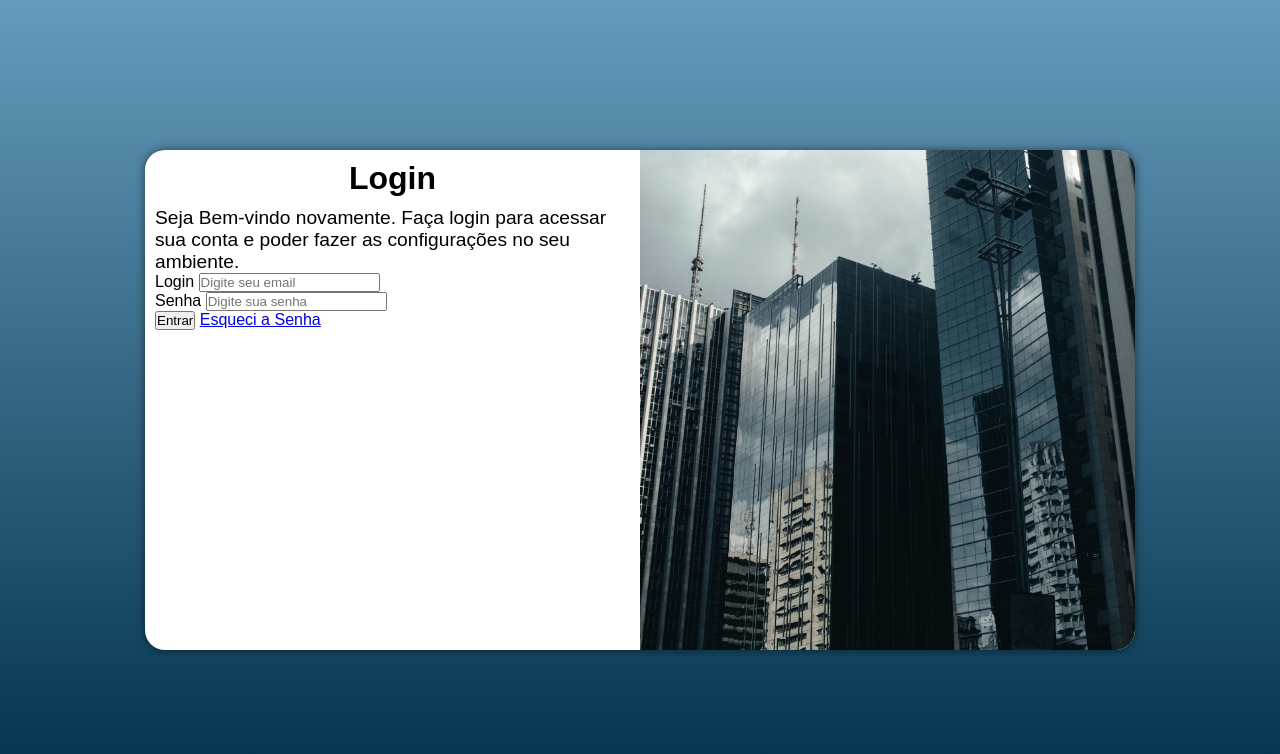
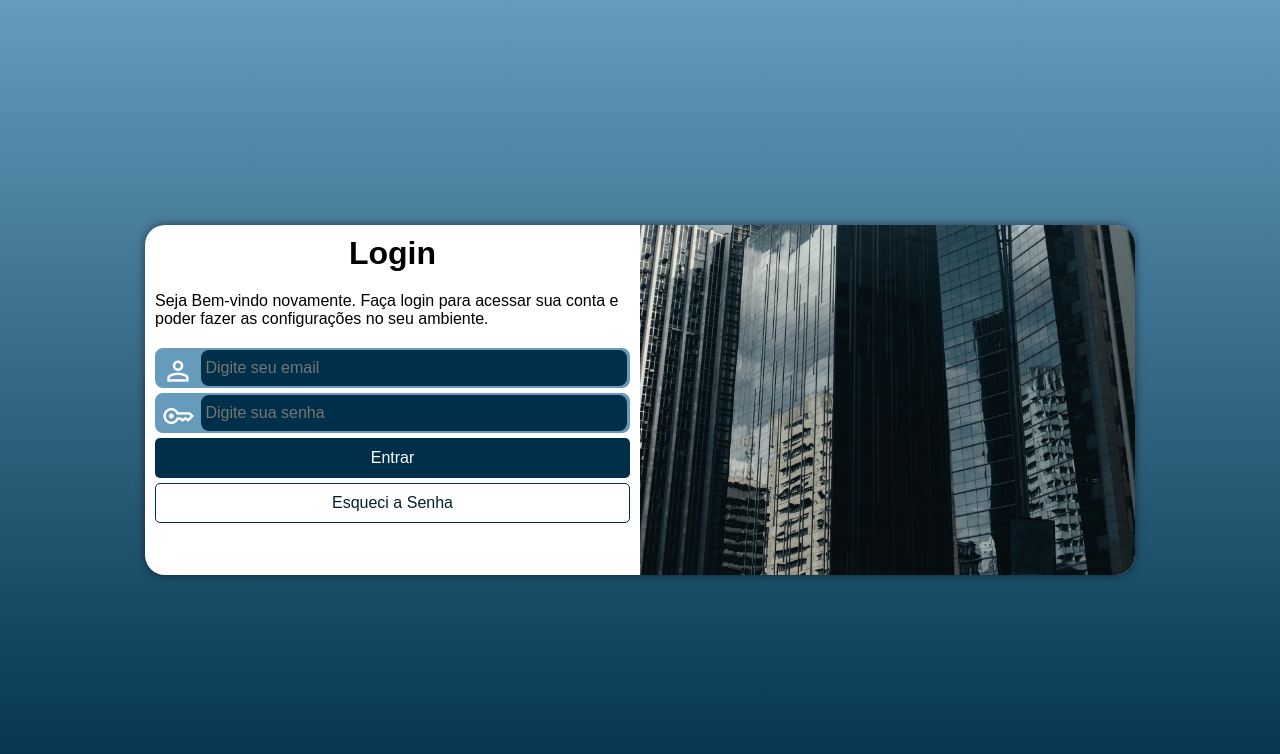
Before and after one commit to Ruanfroiy/tela-de-login, a plain HTML site: page index.html in a window 1280 px wide. Drawn offline with nearby package versions, Linux system fonts and the light colour scheme.

Commit message:
projeto finalizado

```diff
--- a/estilos/media-query.css
+++ b/estilos/media-query.css
@@ -8,7 +8,7 @@
 
     section#login{
         width: 80vw;
-
+        height: 280px;
     }
 
     section#login > div#imagem{
@@ -32,6 +32,7 @@
 
     section#login{
         width: 990px;
+        height: 350px;
     }
 
     section#login > div#imagem{
@@ -50,7 +51,8 @@
     }
 
     div#formulario > p{
-        font-size: 0.8em;
-        font-size: 1.2em;
+        font-size: 1em;
+        margin-top: 20px;
+        margin-bottom: 20px;
     }
 }
--- a/estilos/style.css
+++ b/estilos/style.css
@@ -32,12 +32,11 @@
         position: absolute;
         top: 50%;
         left: 50%;
-        transform: translate(-50%, -50%);
         overflow: hidden;
         box-shadow: 0px 0px 10px rgba(0, 0, 0, 0.519);
-
         transition: width 0.3s, height 0.3s;
         transition-timing-function: ease;
+        transform: translate(-50%, -50%);
     }
 
     section#login > div#imagem{
@@ -63,3 +62,75 @@
     div#formulario > p{
         font-size: 0.8em;
     }
+
+    form > div.campo{
+        background-color: #669bbc;
+        border: 2px solid #669bbc;
+        width: 100%;
+        display: block;
+        height: 40px;
+        border-radius: 8px;
+        margin-top: 5px;
+        margin-bottom: 5px;
+    }
+
+    div.campo > label{
+        display: none;
+    }
+
+    div.campo > span{
+        color: white;
+        font-size: 2em;
+        width: 40px;
+        padding: 5px;
+    }
+
+    div.campo > input{
+        background-color: #003049;
+        font-size: 1em;
+        width: calc(100% - 45px);
+        height: 100%;
+        border: none;
+        border-radius: 8px;
+        padding: 4px;
+        transform: translatey(-14px);
+    }
+
+    div.campo > input:focus-within{
+        background-color: white;
+    }
+
+    form > input[type=submit]{
+        display: block;
+        font-size: 1em;
+        width: 100%;
+        height: 40px;
+        margin-bottom: 5px;
+        background-color: #003049;
+        color: white;
+        border: none;
+        border-radius: 5px;
+        cursor: pointer;
+    }
+
+    form > input[type=submit]:hover{
+        background-color: #002f499c;
+    }
+
+    form > a.botao{
+        display: block;
+        text-align: center;
+        font-size: 1em;
+        width: 100%;
+        height: 40px;
+        padding-top: 10px;
+        background-color: white;
+        border: 1px solid #003049;
+        border-radius: 5px;
+        text-decoration: none;
+        color: #011f2f;
+    }
+
+    form > a.botao:hover{
+        background-color: #005c8d;
+    }
--- a/index.html
+++ b/index.html
@@ -19,16 +19,18 @@
                 <p>Seja Bem-vindo novamente. Faça login para acessar sua conta e poder fazer as configurações no seu ambiente.</p>
                 <form action="login.php" method="post" autocomplete="on">
                     <div class="campo">
+                        <span class="material-symbols-outlined">person</span>
                         <label for="iusuario" class="labels">Login</label>
                         <input type="email" name="usuario" id="iusuario" placeholder="Digite seu email" autocomplete="email" required maxlength="30">
                     </div>
                     <div class="campo">
+                        <span class="material-symbols-outlined">key</span>
                         <label for="isenha" class="labels" >Senha</label>
                         <input type="password" name="senha" id="isenha" placeholder="Digite sua senha" autocomplete="current-password" required minlength="8" maxlength="20">
 
                     </div>
-                    <input type="button" value="Entrar">
-                    <a href="#">Esqueci a Senha</a>
+                    <input type="submit" value="Entrar">
+                    <a href="#" class="botao">Esqueci a Senha</a>
                 </form>
             </div>
         </section>
```
